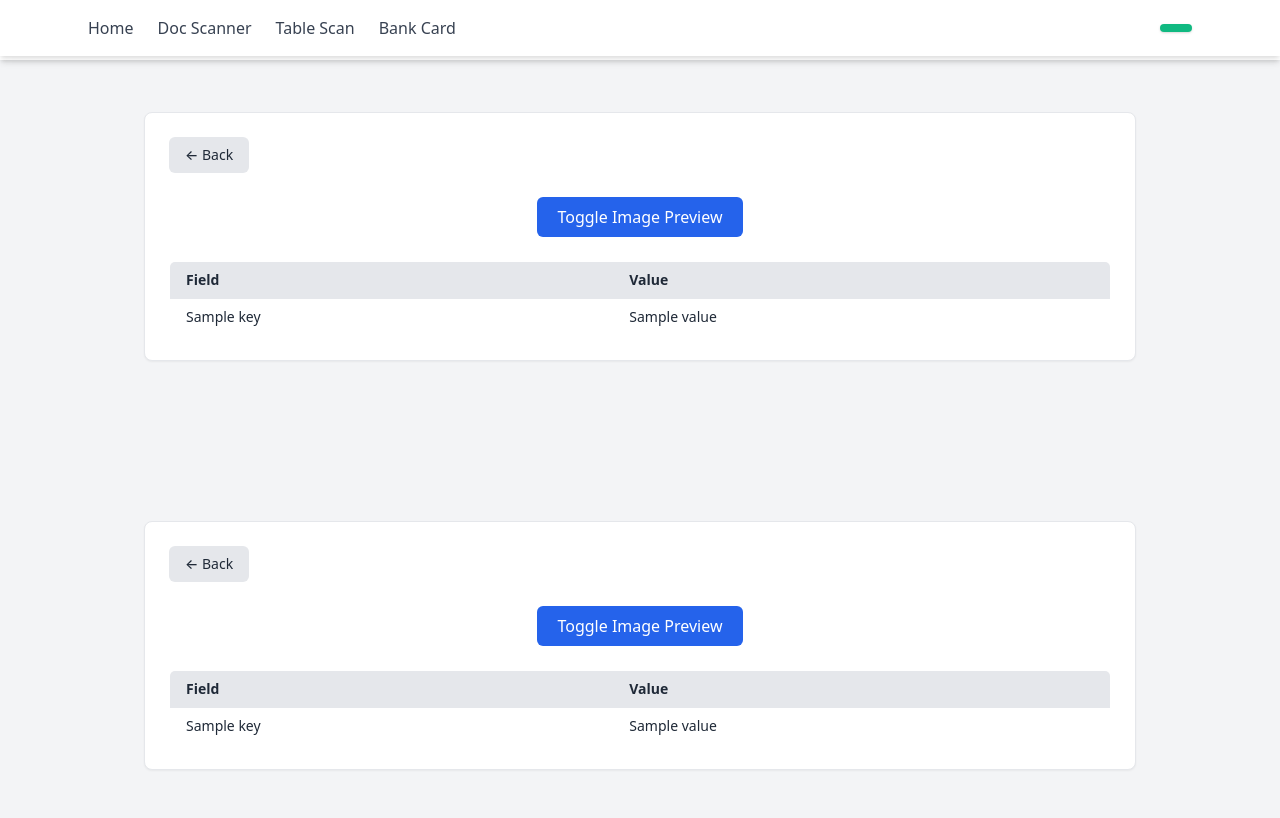
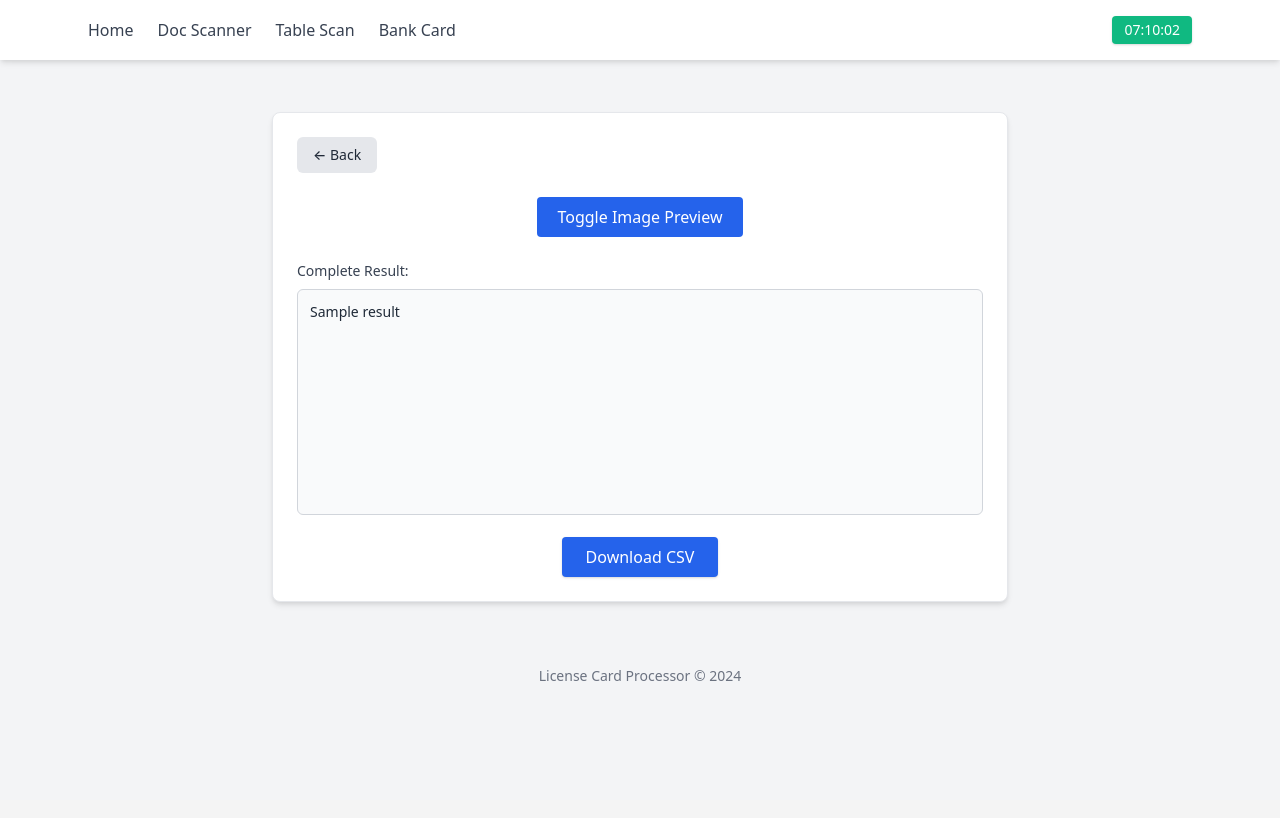
Before and after one commit to AbhinavT01/Advance_ocr_system, a Flask app: template templates/result.html in a window 1280 px wide. After the commit the page ends 681 px from the top, so only its background shows below. Run offline with Flask 3, Linux system fonts and the light colour scheme; the template is opened without the code that fills it: most values are stand-ins (such as "Sample title", 1, 10 or a date in 2020); parts of the project's set-up code (start-up, migrations or seed data) failed here and were passed over.

Commit message:
Update result.html

```diff
--- a/templates/result.html
+++ b/templates/result.html
@@ -6,16 +6,7 @@
   <title>Processed License Card</title>
   <link href="https://cdn.jsdelivr.net/npm/tailwindcss@2.2.19/dist/tailwind.min.css" rel="stylesheet"/>
 </head>
-<body class="bg-gray-100 min-h-screen font-sans text-gray-800">
-<!DOCTYPE html>
-<html lang="en">
-<head>
-  <meta charset="UTF-8" />
-  <meta name="viewport" content="width=device-width, initial-scale=1.0"/>
-  <title>Processed Bank Card</title>
-  <link href="https://cdn.jsdelivr.net/npm/tailwindcss@2.2.19/dist/tailwind.min.css" rel="stylesheet"/>
-</head>
-<body class="bg-gray-100 min-h-screen font-sans text-gray-800">
+<body class="bg-gray-100 font-sans text-gray-800 min-h-screen">
 
   <!-- Navbar -->
   <nav class="bg-white shadow-md fixed top-0 left-0 w-full z-50">
@@ -26,13 +17,13 @@
         <a href="/table" class="hover:text-black transition">Table Scan</a>
         <a href="/bank" class="hover:text-black transition">Bank Card</a>
       </div>
-      <div id="currentTime" class="text-sm bg-green-500 text-white px-4 py-1 rounded-md shadow"></div>
+      <div id="currentTime" class="text-sm bg-green-500 text-white px-3 py-1 rounded shadow"></div>
     </div>
   </nav>
 
   <!-- Main Content -->
-  <main class="pt-28 pb-12 px-4 max-w-5xl mx-auto">
-    <div class="bg-white border border-gray-200 shadow-sm rounded-lg p-6 space-y-6">
+  <main class="pt-28 px-4 pb-12 max-w-3xl mx-auto w-full">
+    <div class="bg-white border border-gray-200 shadow-md rounded-lg p-6 space-y-6">
 
       <!-- Back Button -->
       <div>
@@ -41,46 +32,49 @@
         </button>
       </div>
 
-      <!-- Toggle Image Button -->
+      <!-- Toggle Button -->
       <div class="text-center">
-        <button id="togglePreview" class="bg-blue-600 hover:bg-blue-700 text-white font-medium px-5 py-2 rounded-md transition">
+        <button id="togglePreview" class="bg-blue-600 hover:bg-blue-700 text-white font-medium px-5 py-2 rounded transition">
           Toggle Image Preview
         </button>
       </div>
 
       <!-- Image Preview -->
       <div id="imageContainer" class="hidden text-center">
-        <label class="block text-gray-700 font-semibold mb-2">Image:</label>
-        <img id="image-preview" src="#" alt="Image Preview" class="mx-auto rounded border max-w-xs max-h-64 object-contain shadow" />
+        <label class="block text-sm font-semibold text-gray-700 mb-2">Image:</label>
+        <img id="image-preview" src="#" alt="Image Preview" class="mx-auto border rounded max-w-xs max-h-64 object-contain shadow" />
       </div>
 
-      <!-- Table Display -->
-      <div class="overflow-x-auto">
-        <table class="w-full border border-gray-300 rounded-md overflow-hidden text-sm">
-          <thead>
-            <tr class="bg-gray-200 text-gray-800">
-              <th class="px-4 py-2 border-b text-left">Field</th>
-              <th class="px-4 py-2 border-b text-left">Value</th>
-            </tr>
-          </thead>
-          <tbody>
-            {% for key, value in result.items() %}
-            {% if value %}
-            <tr class="bg-white hover:bg-gray-50">
-              <td class="px-4 py-2 border-b">{{ key }}</td>
-              <td class="px-4 py-2 border-b">{{ value }}</td>
-            </tr>
-            {% endif %}
-            {% endfor %}
-          </tbody>
-        </table>
-      </div>
+      <!-- Form Content -->
+      <form action="#" method="POST" id="resultForm">
+        <div class="mb-4">
+          <label for="completeResult" class="block text-sm font-medium text-gray-700 mb-2">Complete Result:</label>
+          <textarea id="completeResult" name="completeResult" rows="10"
+            class="w-full border border-gray-300 rounded-md p-3 bg-gray-50 text-sm resize-none focus:outline-none focus:ring-2 focus:ring-blue-500">
+{{ result }}
+          </textarea>
+        </div>
+
+        <!-- Download Button -->
+        <div class="text-center">
+          <a id="downloadLink" class="inline-block bg-blue-600 hover:bg-blue-700 text-white px-6 py-2 rounded shadow transition" download="output.csv">
+            Download CSV
+          </a>
+        </div>
+
+        <button type="submit" class="hidden"></button>
+      </form>
     </div>
   </main>
 
+  <!-- Footer -->
+  <footer class="text-center py-4 text-sm text-gray-500">
+    License Card Processor &copy; 2024
+  </footer>
+
   <!-- JavaScript -->
   <script>
-    // Display current time with seconds
+    // Display current time
     const currentTimeElement = document.getElementById('currentTime');
     function updateTime() {
       const now = new Date();
@@ -93,10 +87,8 @@
     setInterval(updateTime, 1000);
 
     // Toggle image preview
-    const toggleBtn = document.getElementById('togglePreview');
-    const imageContainer = document.getElementById('imageContainer');
-    toggleBtn.addEventListener('click', () => {
-      imageContainer.classList.toggle('hidden');
+    document.getElementById('togglePreview').addEventListener('click', () => {
+      document.getElementById('imageContainer').classList.toggle('hidden');
     });
 
     // Load image from localStorage
@@ -104,98 +96,14 @@
     if (storedImage) {
       document.getElementById('image-preview').src = storedImage;
     }
+
+    // Setup CSV download
+    document.getElementById('downloadLink').addEventListener('click', function () {
+      const text = document.getElementById('completeResult').value;
+      const blob = new Blob([text], { type: 'text/csv' });
+      const url = URL.createObjectURL(blob);
+      this.href = url;
+    });
   </script>
 </body>
 </html>
-
-  <!-- Navbar -->
-  <nav class="bg-white shadow-md fixed top-0 left-0 w-full z-50">
-    <div class="max-w-6xl mx-auto px-6 py-4 flex justify-between items-center">
-      <div class="flex space-x-6 text-sm sm:text-base text-gray-700 font-medium">
-        <a href="/" class="hover:text-black transition">Home</a>
-        <a href="/doc" class="hover:text-black transition">Doc Scanner</a>
-        <a href="/table" class="hover:text-black transition">Table Scan</a>
-        <a href="/bank" class="hover:text-black transition">Bank Card</a>
-      </div>
-      <div id="currentTime" class="text-sm bg-green-500 text-white px-4 py-1 rounded-md shadow"></div>
-    </div>
-  </nav>
-
-  <!-- Main Content -->
-  <main class="pt-28 pb-12 px-4 max-w-5xl mx-auto">
-    <div class="bg-white border border-gray-200 shadow-sm rounded-lg p-6 space-y-6">
-
-      <!-- Back Button -->
-      <div>
-        <button onclick="history.back()" class="bg-gray-200 hover:bg-gray-300 text-gray-800 px-4 py-2 rounded-md text-sm font-medium">
-          ← Back
-        </button>
-      </div>
-
-      <!-- Toggle Image Button -->
-      <div class="text-center">
-        <button id="togglePreview" class="bg-blue-600 hover:bg-blue-700 text-white font-medium px-5 py-2 rounded-md transition">
-          Toggle Image Preview
-        </button>
-      </div>
-
-      <!-- Image Preview -->
-      <div id="imageContainer" class="hidden text-center">
-        <label class="block text-gray-700 font-semibold mb-2">Image:</label>
-        <img id="image-preview" src="#" alt="Image Preview" class="mx-auto rounded border max-w-xs max-h-64 object-contain shadow" />
-      </div>
-
-      <!-- Table Results -->
-      <div id="resultContainer" class="overflow-x-auto">
-        <table class="w-full border border-gray-300 rounded-md overflow-hidden text-sm">
-          <thead>
-            <tr class="bg-gray-200 text-gray-800">
-              <th class="px-4 py-2 border-b text-left">Field</th>
-              <th class="px-4 py-2 border-b text-left">Value</th>
-            </tr>
-          </thead>
-          <tbody>
-            {% for key, value in result.items() %}
-            {% if value %}
-            <tr class="bg-white hover:bg-gray-50">
-              <td class="px-4 py-2 border-b">{{ key }}</td>
-              <td class="px-4 py-2 border-b">{{ value }}</td>
-            </tr>
-            {% endif %}
-            {% endfor %}
-          </tbody>
-        </table>
-      </div>
-
-    </div>
-  </main>
-
-  <!-- JavaScript -->
-  <script>
-    // Update time
-    const currentTimeElement = document.getElementById('currentTime');
-    function updateTime() {
-      const now = new Date();
-      const h = String(now.getHours()).padStart(2, '0');
-      const m = String(now.getMinutes()).padStart(2, '0');
-      const s = String(now.getSeconds()).padStart(2, '0');
-      currentTimeElement.textContent = `${h}:${m}:${s}`;
-    }
-    updateTime();
-    setInterval(updateTime, 1000);
-
-    // Toggle image preview
-    const toggleBtn = document.getElementById('togglePreview');
-    const imageContainer = document.getElementById('imageContainer');
-    toggleBtn.addEventListener('click', () => {
-      imageContainer.classList.toggle('hidden');
-    });
-
-    // Load image from localStorage
-    const storedImage = localStorage.getItem('uploadedImage');
-    if (storedImage) {
-      document.getElementById('image-preview').src = storedImage;
-    }
-  </script>
-</body>
-</html>
```
